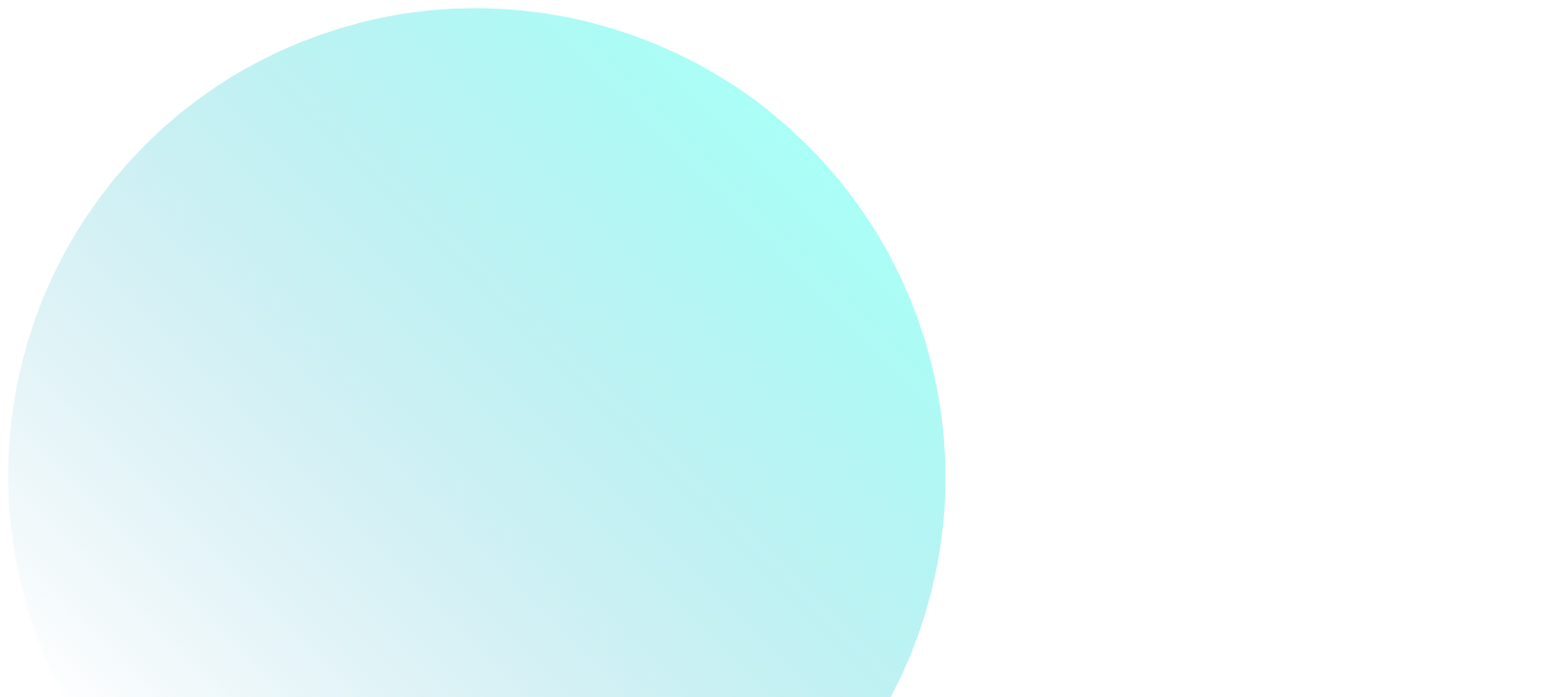
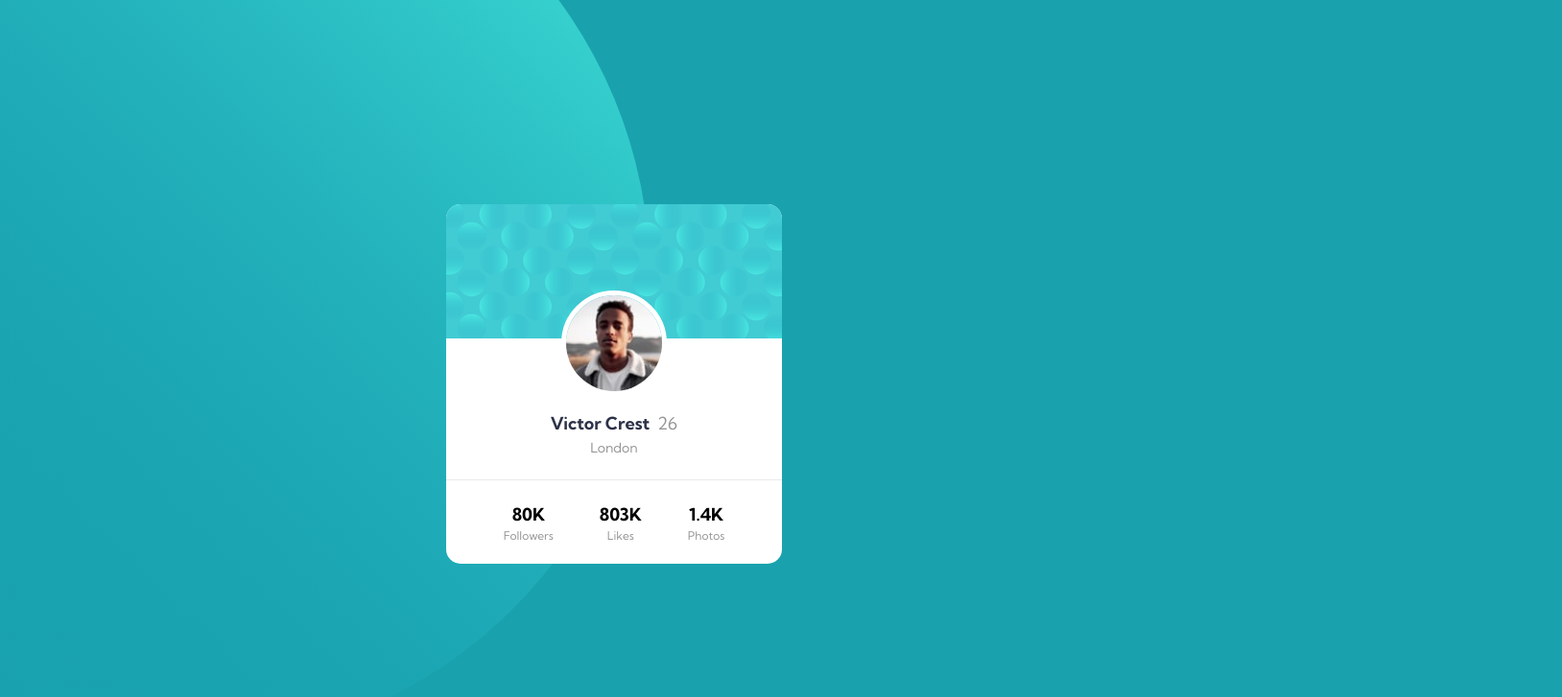
Before and after one commit to Quintentional/profile-card-component-main, a plain HTML site: page index.html in a window 1280 px wide. Shown: the top 727 px of the page at 96% size, 1628 px wide, since content can reach past the window. Drawn offline with Linux system fonts and the light colour scheme.

Commit message:
Project complete

```diff
--- a/index.html
+++ b/index.html
@@ -1,20 +1,26 @@
 <!DOCTYPE html>
 <html lang="en">
   <head>
-  <meta charset="UTF-8">
-  <meta name="viewport" content="width=device-width, initial-scale=1.0"> <!-- displays site properly based on user's device -->
+    <meta charset="UTF-8" />
+    <meta name="viewport" content="width=device-width, initial-scale=1.0" />
+    <!-- displays site properly based on user's device -->
 
-<link rel="stylesheet" href="style.css">
+    <link rel="stylesheet" href="style.css" />
+    <link rel="preconnect" href="https://fonts.googleapis.com">
+<link rel="preconnect" href="https://fonts.gstatic.com" crossorigin>
+<link href="https://fonts.googleapis.com/css2?family=Kumbh+Sans:wght@100..900&display=swap" rel="stylesheet">
 
     <title>Frontend Mentor | Profile card component</title>
-
   </head>
   <body>
-  <img src="./images/bg-pattern-top.svg" alt="">
-  <img src="./images/bg-pattern-bottom.svg" alt="">
+    <img class="bg bg-top" src="./images/bg-pattern-top.svg" alt="" />
+    <img class="bg bg-bot" src="./images/bg-pattern-bottom.svg" alt="" />
+    <div class="layout-div">
       <div class="layout">
-<img src="./images/bg-pattern-card.svg" alt="">
-<img src="./images/image-victor.jpg" alt="">
+        <img class="card-img" src="./images/bg-pattern-card.svg" alt="" />
+        <div class="avatar-container">
+          <img class="avatar"src="./images/image-victor.jpg" alt="Victor Crest avatar" />
+        </div>
 
         <div class="profile">
           <div class="name-age">
@@ -25,16 +31,22 @@
         </div>
 
         <div class="stats">
-    <div class="numbers"><h2>80K</h2></div>
+          <div class="numbers">
+            <h2>80K</h2>
             <p class="flp">Followers</p>
+          </div>
 
-  <div class="numbers"><h2>803K</h2></div>
+          <div class="numbers">
+            <h2 class="center">803K</h2>
             <p class="flp">Likes</p>
+          </div>
 
-  <div class="numbers"><h2>1.4K</h2></div>
+          <div class="numbers">
+            <h2>1.4K</h2>
             <p class="flp">Photos</p>
           </div>
         </div>
-
+      </div>
+    </div>
   </body>
 </html>
--- a/style.css
+++ b/style.css
@@ -0,0 +1,129 @@
+* {
+    margin: 0;
+    padding: 0;
+    box-sizing: border-box;
+}
+
+body {
+    width: 100%;
+    height: 100vh;
+    background-color: hsl(185, 75%, 39%);
+    font-family: "Kumbh Sans", sans-serif;
+    font-size: 18px;
+    position: relative;
+}
+
+.bg {
+    position: absolute;
+    z-index: -1;
+}
+
+.bg-top {
+    top: -200px;
+    left: -300px;
+}
+
+.bg-bot {
+    top: 750px;
+    left: 650px;
+}
+
+.layout-div {
+    width: 100%;
+    height: 100vh;
+    display: flex;
+    justify-content: center;
+    align-items: center;
+}
+
+.layout {
+    width: 350px;
+    height: 375px;
+    background-color: hsl(0, 0%, 100%);
+    border-radius: 15px;
+    overflow: hidden;
+    position: relative;
+}
+
+.card-img {
+    width: 100%;
+    height: 37.5%;
+}
+
+.avatar-container{
+    width:100%;
+    height: 100%;
+    display: flex;
+    justify-content: center;
+    position: absolute;
+    top: 0px
+}
+
+.avatar {
+    border-radius: 50%;
+    border: 5px solid hsl(0, 0%, 100%);
+    width: 110px;
+    height: 110px;
+    position: absolute;
+    top: 90px;
+}
+
+.profile {
+    width: 62.5;
+    display: flex;
+    flex-direction: column;
+    align-items: center;
+    margin-top: 4.5rem;
+}
+
+.name-age {
+    width: 100%;
+    display: flex;
+    justify-content: center;
+    align-items: center;
+    margin-bottom: 5px;
+}
+
+h1 {
+    font-size: 18px;
+    margin-right: .5rem;
+    color: hsl(229, 23%, 23%);
+}
+
+p {
+    color: hsl(0, 0%, 59%);
+}
+
+.location {
+    font-size: 14px;
+}
+
+.stats {
+    width: 100%;
+    display: flex;
+    justify-content: center;
+    margin-top: 1.5rem;
+    text-align: center;
+    border-top: 1px solid hsla(229, 23%, 23%,.1)
+}
+
+.numbers {
+
+    display: flex;
+    flex-direction: column;
+    margin-top: 1.5rem
+}
+
+.center {
+    margin: 0 3rem
+}
+
+h2 {
+    font-size: 18px;
+    font-weight: 700;
+}
+
+.flp {
+    font-size: 12px;
+    margin-top: 3px;
+}
```
Also changed, not shown: 2 other files. Lines whose indentation alone changed are shown as unchanged.
